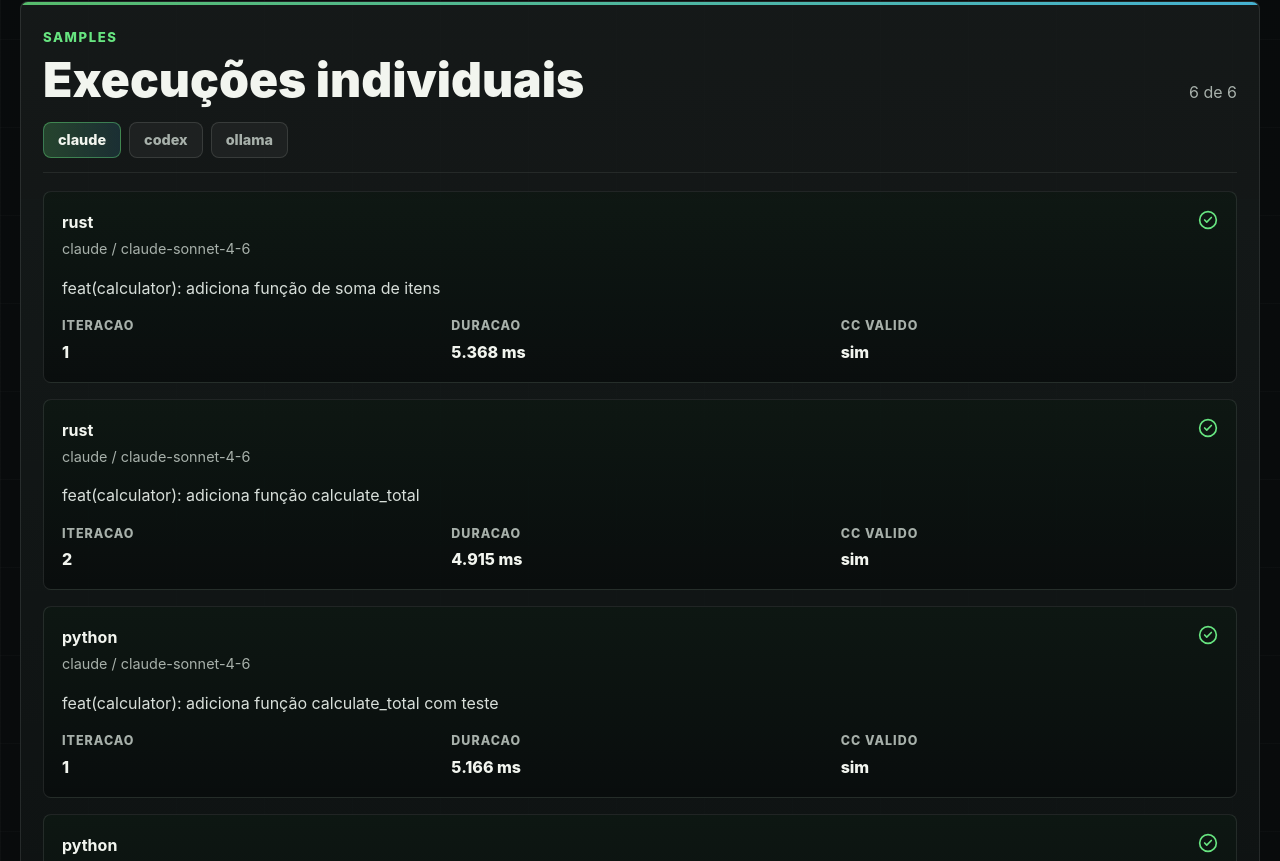
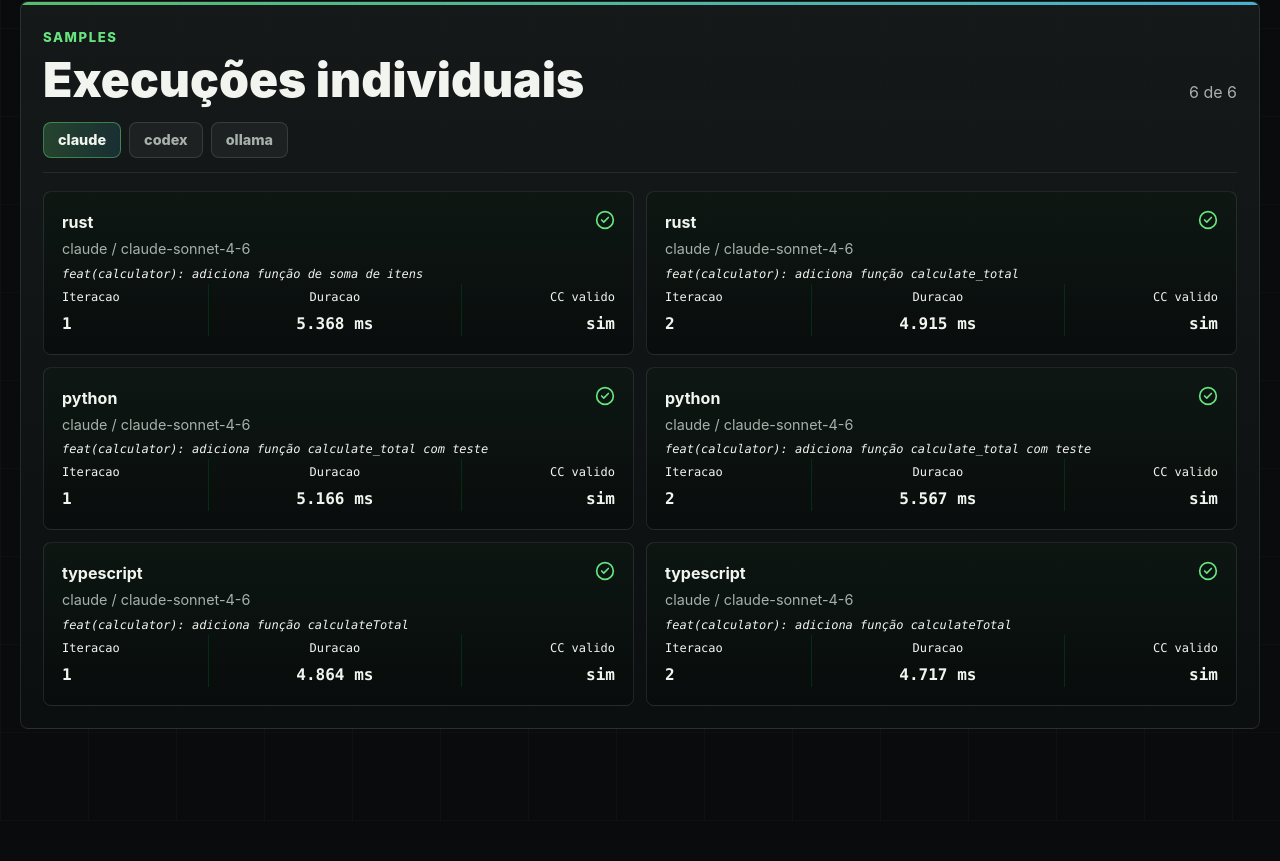
Before and after one commit to juniormartinxo/seshat, a Next.js app in the folder site/: page /bench in a window 1280 px wide. Shown: the part 2099-2960 px from the top of the page. After the commit the page ends 2920 px from the top, so only its background shows below. Built offline with nearby package versions, Linux system fonts and the light colour scheme.

Commit message:
style(bench-dashboard): ajustar layout e estilos do painel de benchmark

```diff
--- a/site/app/bench/bench-dashboard.tsx
+++ b/site/app/bench/bench-dashboard.tsx
@@ -203,9 +203,9 @@ export function BenchDashboard() {
   const winner = report?.overall[0];
 
   return (
-    <section className="benchDashboard pb-24">
+    <section className="benchDashboard">
       {!report ? (
-        <div className="benchEmpty mt-5">
+        <div className="benchEmpty">
           <h2>Gere o JSON de bench.</h2>
           <p>
             A pagina espera o arquivo em <code>site/public/data/bench.json</code>.
@@ -360,7 +360,6 @@ export function BenchDashboard() {
               {sampleAgents.map((agent) => (
                 <button
                   aria-selected={agent === selectedSampleAgent}
-                  className="transition-colors"
                   key={agent}
                   onClick={() => setSelectedSampleAgent(agent)}
                   role="tab"
@@ -370,7 +369,7 @@ export function BenchDashboard() {
                 </button>
               ))}
             </div>
-            <div className="flex flex-col gap-4">
+            <div className="benchSamples">
               {visibleSamples.map((sample) => (
                 <article
                   className="benchSample"
@@ -379,7 +378,10 @@ export function BenchDashboard() {
                   <header>
                     <div>
                       <strong>{sample.fixture}</strong>
-                      <span>{sample.agent}{sample.model ? ` / ${sample.model}` : ""}</span>
+                      <span>
+                        {sample.agent}
+                        {sample.model ? ` / ${sample.model}` : ""}
+                      </span>
                     </div>
                     {sample.success ? (
                       <CheckCircle2 className="sampleOk" aria-hidden="true" size={20} />
@@ -387,21 +389,23 @@ export function BenchDashboard() {
                       <XCircle className="sampleFail" aria-hidden="true" size={20} />
                     )}
                   </header>
-                  <p>{sample.message ?? sample.error ?? "sem mensagem"}</p>
-                  <dl>
-                    <div>
-                      <dt>Iteracao</dt>
+                  <code className="text-xs font-mono italic">{sample.message ?? sample.error ?? "sem mensagem"}</code>
+                  <div className="flex justify-between">
+                    <div className="font-mono text-md">
+                      <span className="text-xs">Iteracao</span>
                       <dd>{sample.iteration}</dd>
                     </div>
-                    <div>
-                      <dt>Duracao</dt>
+                    <span className="border-r border-e-green-950"></span>
+                    <div className="font-mono text-center">
+                      <span className="text-xs">Duracao</span>
                       <dd>{formatDuration(sample.duration_ms)}</dd>
                     </div>
-                    <div>
-                      <dt>CC valido</dt>
+                    <span className="border-r border-e-green-950"></span>
+                    <div className="font-mono text-right">
+                      <span className="text-xs">CC valido</span>
                       <dd>{sample.conventional_valid ? "sim" : "nao"}</dd>
                     </div>
-                  </dl>
+                  </div>
                 </article>
               ))}
             </div>
```
